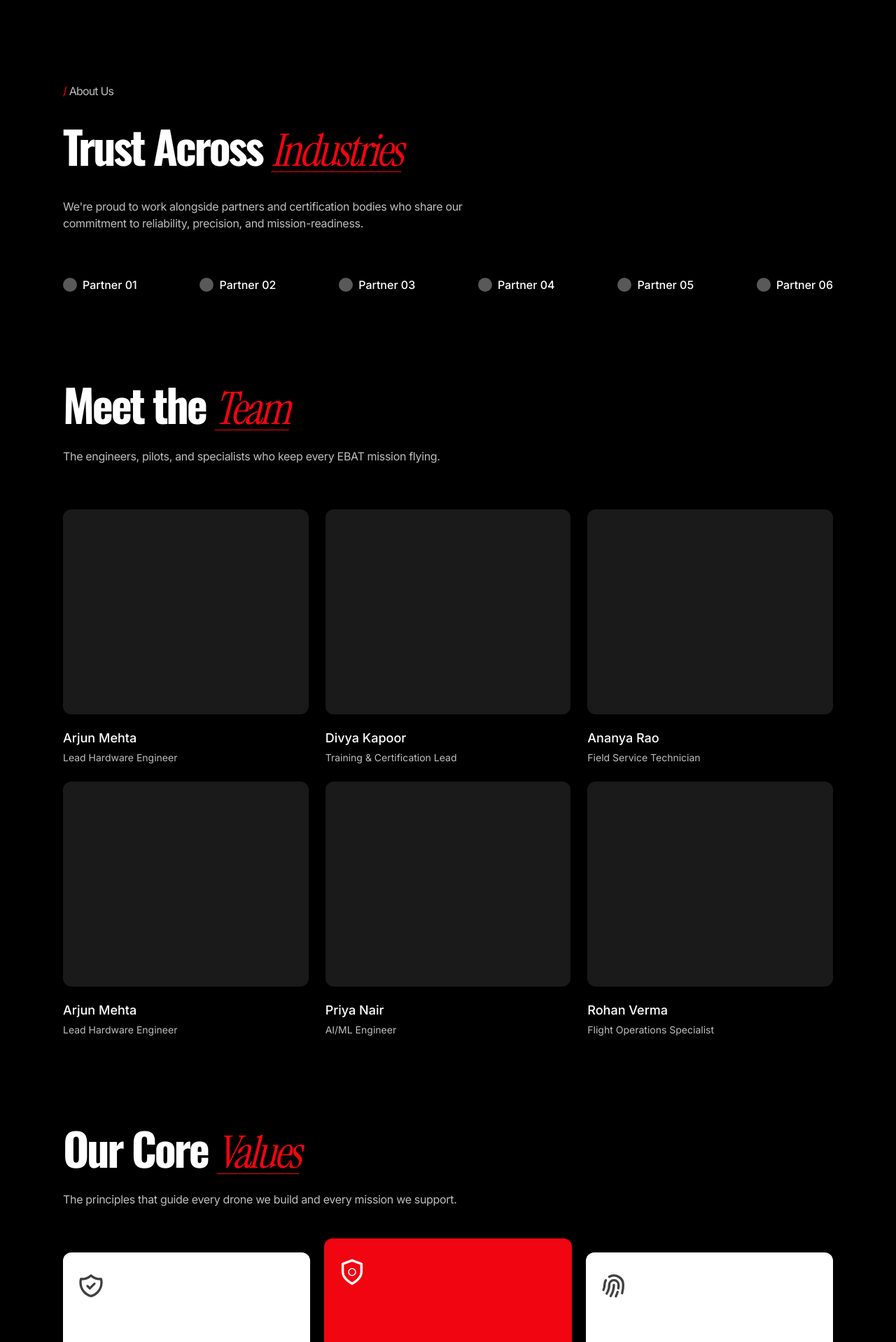
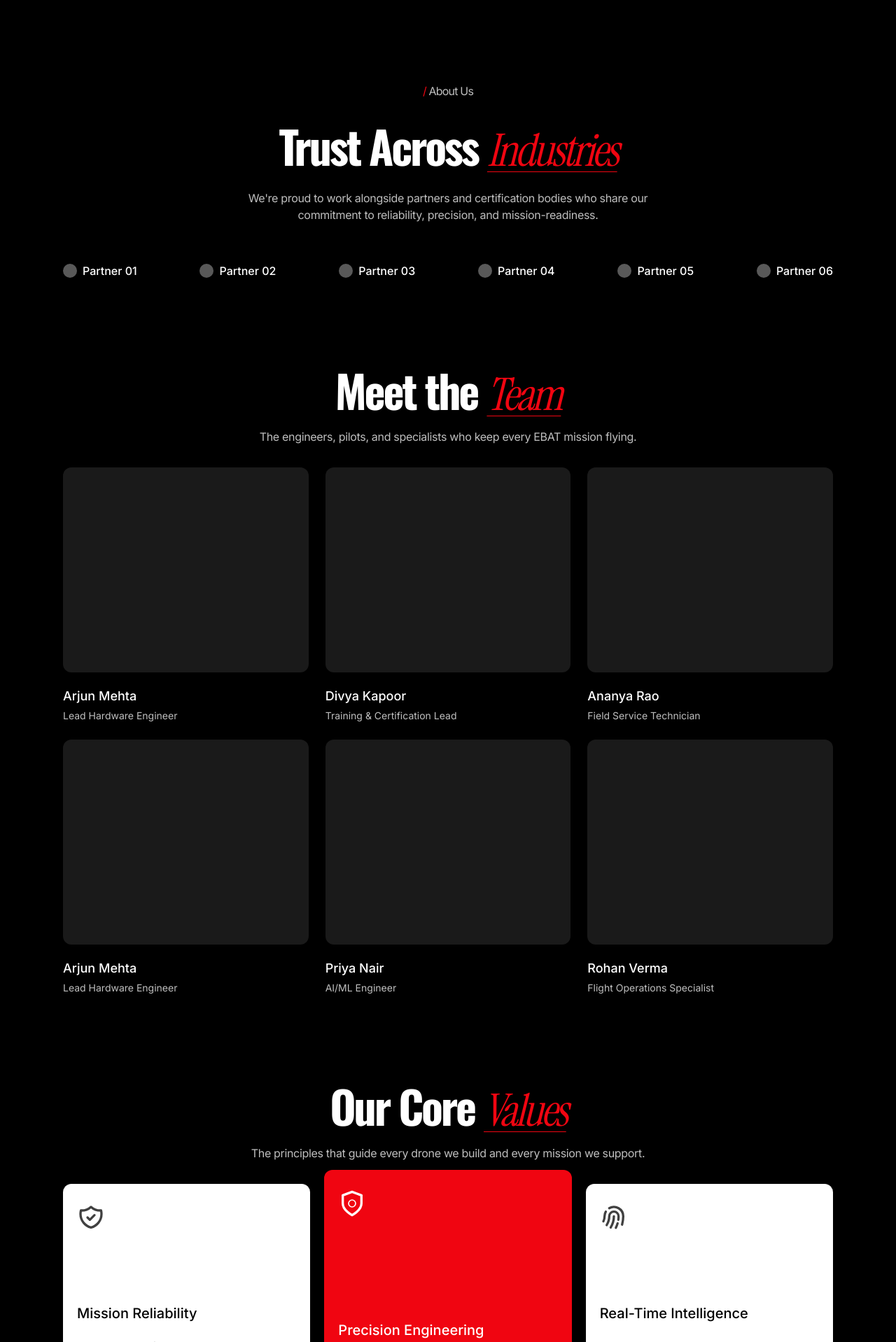
Before and after one commit to Bored008/EBAT, a Next.js app: page /about in a window 1280 px wide. Shown: the part 82-2000 px from the top of the page at 70% size. Built offline with nearby package versions, Linux system fonts and the light colour scheme; a web font is replaced by a local one.

Commit message:
style: fix alignment and gap spacing for Trust Across Industries and subsequent sections

```diff
--- a/src/app/about/page.tsx
+++ b/src/app/about/page.tsx
@@ -28,14 +28,16 @@ export default function AboutPage() {
       <div className="flex flex-col gap-[120px] w-full max-w-[1260px] mx-auto pb-[86px]">
 
         {/* Section 1: Trust Across Industries */}
-        <section className="flex flex-col w-full gap-[64px]">
-          <div className="flex flex-col gap-[28px] max-w-[842px]">
+        <section className="flex flex-col w-full gap-[56px] items-center">
+          <div className="flex flex-col gap-[16px] items-center text-center max-w-[842px]">
+            <div className="flex flex-col gap-[28px] items-center text-center">
               <span className="font-sans font-normal text-[16px] tracking-[-0.05em] text-white/75">
                 <span className="text-[#F00511]">/</span> About Us
               </span>
               <h1 className="font-heading font-bold text-[48px] md:text-[64px] leading-[1.2] tracking-[-0.05em] text-white">
                 Trust Across <span className="font-accent italic font-normal underline decoration-[1px] underline-offset-[8px] text-[#F00511]">Industries</span>
               </h1>
+            </div>
             <p className="font-sans font-normal text-[16px] leading-[1.5] tracking-[-0.02em] text-white/75 max-w-[613px]">
               We&apos;re proud to work alongside partners and certification bodies who share our commitment to reliability, precision, and mission-readiness.
             </p>
@@ -52,8 +54,8 @@ export default function AboutPage() {
         </section>
 
         {/* Section 2: Meet the Team */}
-        <section className="flex flex-col w-full gap-[64px]">
-          <div className="flex flex-col gap-[16px] max-w-[842px]">
+        <section className="flex flex-col w-full gap-[32px] items-center">
+          <div className="flex flex-col gap-[8px] items-center text-center max-w-[842px]">
             <h2 className="font-heading font-bold text-[48px] md:text-[64px] leading-[1.2] tracking-[-0.05em] text-white">
               Meet the <span className="font-accent italic font-normal underline decoration-[1px] underline-offset-[8px] text-[#F00511]">Team</span>
             </h2>
@@ -62,7 +64,7 @@ export default function AboutPage() {
             </p>
           </div>
 
-          <div className="grid grid-cols-1 md:grid-cols-2 lg:grid-cols-3 gap-[24px]">
+          <div className="grid grid-cols-1 md:grid-cols-2 lg:grid-cols-3 gap-[24px] w-full">
             {team.map((member, index) => (
               <div key={index} className="flex flex-col gap-[20px] w-full">
                 {/* Member Image Placeholder */}
@@ -79,8 +81,8 @@ export default function AboutPage() {
         </section>
 
         {/* Section 3: Our Core Values */}
-        <section className="flex flex-col w-full gap-[64px]">
-          <div className="flex flex-col gap-[16px] max-w-[842px]">
+        <section className="flex flex-col w-full gap-[32px] items-center">
+          <div className="flex flex-col gap-[10px] items-center text-center max-w-[842px]">
             <h2 className="font-heading font-bold text-[48px] md:text-[64px] leading-[1.2] tracking-[-0.05em] text-white">
               Our Core <span className="font-accent italic font-normal underline decoration-[1px] underline-offset-[8px] text-[#F00511]">Values</span>
             </h2>
```
Lines whose indentation alone changed are shown as unchanged.
